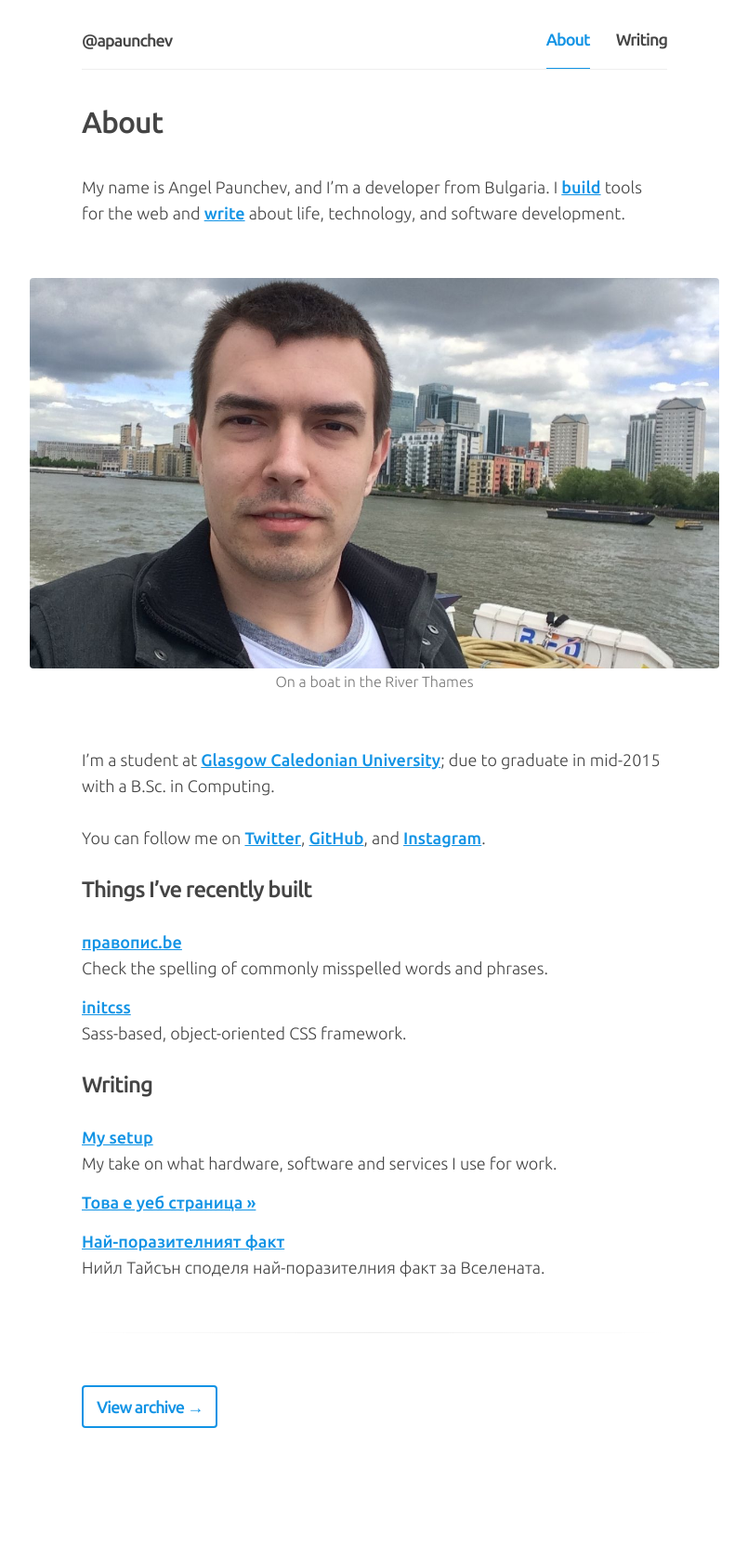
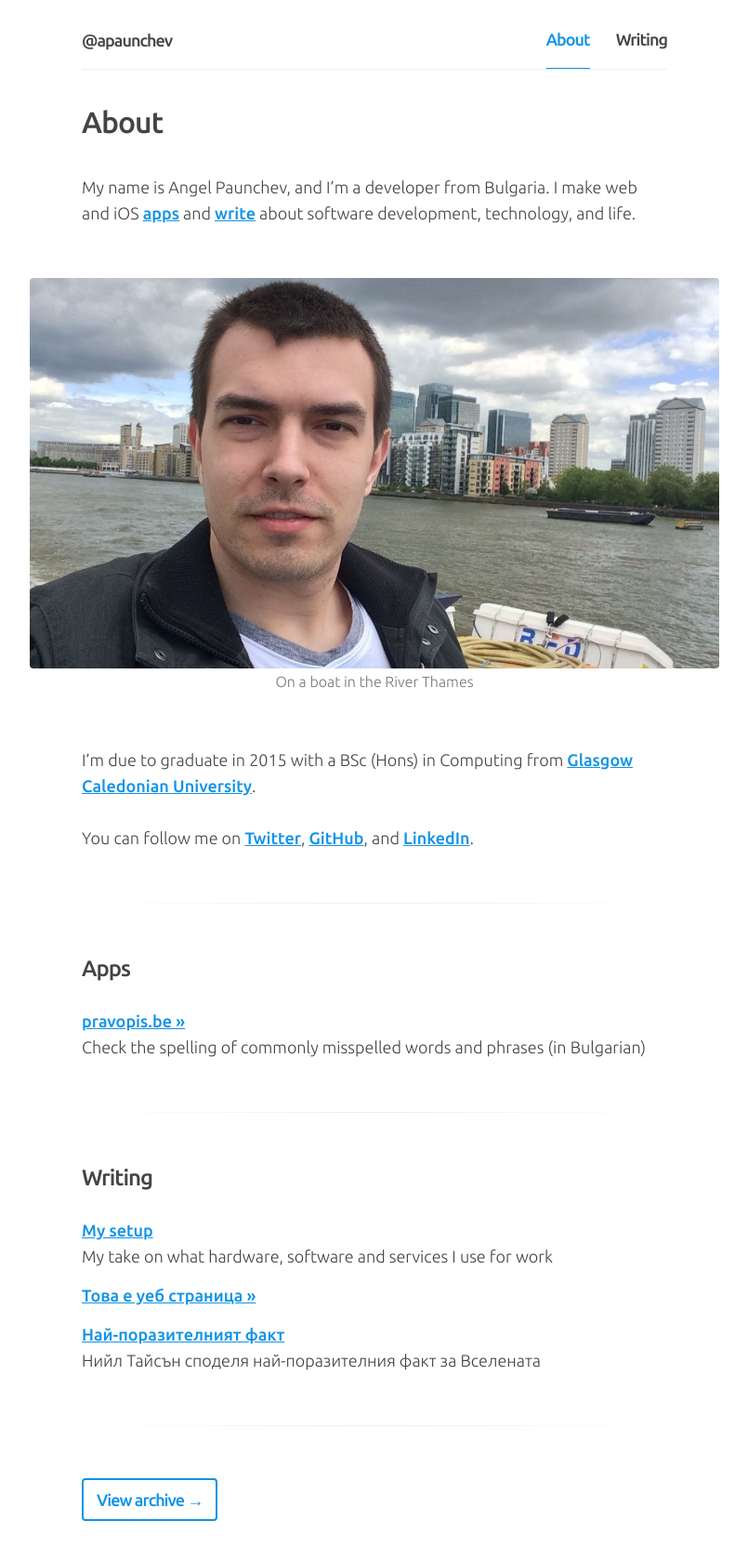
Before and after one commit to apaunchev/paunchev.com, a Jekyll site: the page built from index.html, in a window 1280 px wide. Shown: the whole page at 93% size, without its empty margins (237-1042 px from the left). Built offline with Jekyll 4.4.1, drawn with Linux system fonts in a browser that asks for light colours; before the commit the page ends 1564 px from its top, so only the background shows below that.

Commit message:
Content tweaks

```diff
--- a/index.html
+++ b/index.html
@@ -1,7 +1,7 @@
 ---
 layout: default
 permalink: /
-description: "My name is Angel Paunchev, and I’m a developer from Bulgaria. I build tools for the web and write about life, technology, and software development."
+description: "I’m a developer from Bulgaria. I make web and iOS apps and write about software development, technology, and life."
 ---
 
 <section class="page-content">
@@ -10,29 +10,29 @@ description: "My name is Angel Paunchev, and I’m a developer from Bulgaria. I
             <h1 class="entry__title">About</h1>
         </header>
 
-        <p>My name is Angel Paunchev, and I’m a developer from Bulgaria. I <a href="/#build">build</a> tools for the web and <a href="/writing">write</a> about life, technology, and software development.</p>
+        <p>My name is Angel Paunchev, and I’m a developer from Bulgaria. I make web and iOS <a href="#apps">apps</a> and <a href="/writing">write</a> about software development, technology, and life.</p>
 
         <figure>
             <img src="/images/me.jpg" alt="On a boat in the River Thames">
             <figcaption>On a boat in the River Thames</figcaption>
         </figure>
 
-        <p>I’m a student at <a href="http://www.gcu.ac.uk/">Glasgow Caledonian University</a>; due to graduate in mid-2015 with a B.Sc. in Computing.</p>
+        <p>I’m due to graduate in 2015 with a BSc (Hons) in Computing from <a href="http://www.gcu.ac.uk/">Glasgow Caledonian University</a>.</p>
 
-        <p>You can follow me on <a href="https://twitter.com/apaunchev">Twitter</a>, <a href="https://github.com/apaunchev">GitHub</a>, and <a href="http://instagram.com/apaunchev">Instagram</a>.</p>
+        <p>You can follow me on <a href="https://twitter.com/apaunchev">Twitter</a>, <a href="https://github.com/apaunchev">GitHub</a>, and <a href="https://www.linkedin.com/in/apaunchev">LinkedIn</a>.</p>
 
-        <h2 id="build">Things I’ve recently built</h2>
+        <hr>
+
+        <h2 id="apps">Apps</h2>
 
         <ol class="c-list">
             <li class="c-list__item">
-                <a href="http://pravopis.be/">правопис.be</a>
-                <p>Check the spelling of commonly misspelled words and phrases.</p>
-            </li>
-            <li class="c-list__item">
-                <a href="https://github.com/apaunchev/initcss">initcss</a>
-                <p>Sass-based, object-oriented CSS framework.</p>
+                <a href="http://pravopis.be/">pravopis.be &raquo;</a>
+                <p>Check the spelling of commonly misspelled words and phrases (in Bulgarian)</p>
             </li>
         </ol>
+
+        <hr>
 
         <h2>Writing</h2>
 
--- a/writing.html
+++ b/writing.html
@@ -2,10 +2,10 @@
 layout: page
 title: Writing
 permalink: /writing/
-description: "I write about life, technology, and software development."
+description: "I write about software development, technology, and life."
 ---
 
-<p>I write about life, technology, and software development. Some of the articles are written in Bulgarian. I also collect <a href="/quotes/">quotes</a>.</p>
+<p>I write about software development, technology, and life. Some of the articles are written in Bulgarian. I also have a collection of <a href="/quotes/">quotes</a>.</p>
 
 <hr>
 
```
Also changed, not shown: _posts/2014-01-03-the-most-astounding-fact.md (+1 -1 lines), _posts/2014-01-15-my-setup.md (+1 -1 lines), quotes.html (+2 -9 lines).
